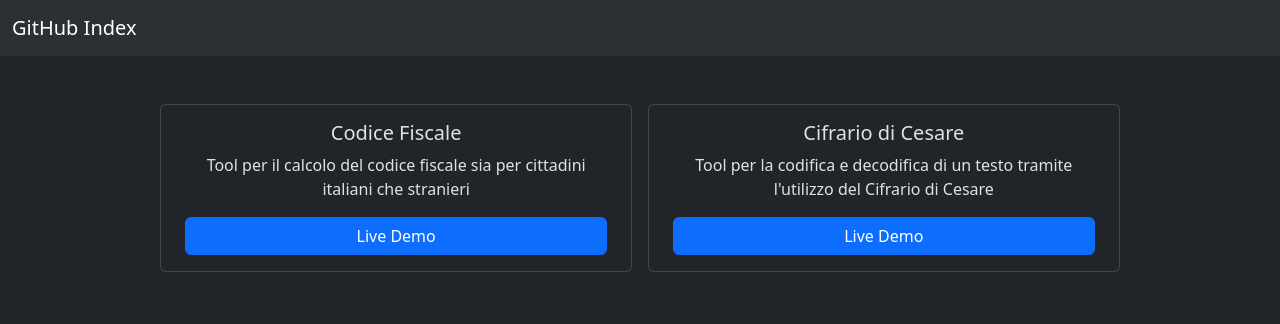
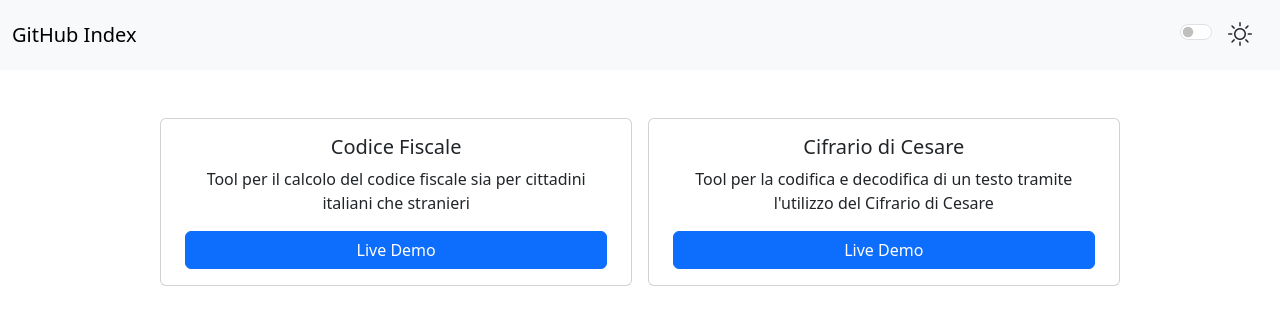
Before and after one commit to MACULINX/maculinx.github.io, a plain HTML site: page index.html in a window 1280 px wide. Drawn offline with nearby package versions, Linux system fonts and the light colour scheme.

Commit message:
Cambio tema semi dinamico

```diff
--- a/index.html
+++ b/index.html
@@ -1,18 +1,31 @@
 <!DOCTYPE html>
 <html lang="it">
+
 <head>
   <meta charset="UTF-8">
   <meta name="viewport" content="width=device-width, initial-scale=1.0">
   <title>maculinx - GitHub</title>
   <link rel="icon" type="image/x-icon" href="https://avatars.githubusercontent.com/u/56220142">
-    <link href="https://cdn.jsdelivr.net/npm/bootstrap@5.3.3/dist/css/bootstrap.min.css" rel="stylesheet" integrity="sha384-QWTKZyjpPEjISv5WaRU9OFeRpok6YctnYmDr5pNlyT2bRjXh0JMhjY6hW+ALEwIH" crossorigin="anonymous">
+  <link href="https://cdn.jsdelivr.net/npm/bootstrap@5.3.3/dist/css/bootstrap.min.css" rel="stylesheet"
+    integrity="sha384-QWTKZyjpPEjISv5WaRU9OFeRpok6YctnYmDr5pNlyT2bRjXh0JMhjY6hW+ALEwIH" crossorigin="anonymous">
+  <link href="https://cdn.jsdelivr.net/npm/bootstrap-icons/font/bootstrap-icons.css" rel="stylesheet">
 </head>
-<body data-bs-theme="dark">
+
+<body data-bs-theme="light">
 
   <div class="mb-3 w-100">
     <nav class="navbar navbar-expand-lg bg-body-tertiary">
       <div class="container-fluid">
         <a class="navbar-brand" href="#">GitHub Index</a>
+        <div class="d-flex mt-2">
+          <div class="form-check form-switch align-items-center">
+            <label class="form-check-label me-3 pb-2" for="lightSwitch">
+              <i id="brightness-icon" class="bi-sun bi-brightness-high" style="font-size: 24px;"></i>
+            </label>
+            <input class="form-check-input mt-2 me-3" type="checkbox" id="lightSwitch"
+              onchange="cambiaTema(this.checked)">
+          </div>
+        </div>
       </div>
     </nav>
   </div>
@@ -28,13 +41,33 @@
       <div class="card text-center h-100 col-md-5 mx-2">
         <div class="card-body d-flex flex-column">
           <h5 class="card-title">Cifrario di Cesare</h5>
-                  <p class="card-text">Tool per la codifica e decodifica di un testo tramite l'utilizzo del Cifrario di Cesare</p>
+          <p class="card-text">Tool per la codifica e decodifica di un testo tramite l'utilizzo del Cifrario di Cesare
+          </p>
           <a href="https://maculinx.com/CifrarioCesare" class="btn btn-primary w-100 mt-auto">Live Demo</a>
         </div>
       </div>
 
     </div>
   </div>
-    <script src="https://cdn.jsdelivr.net/npm/bootstrap@5.3.3/dist/js/bootstrap.bundle.min.js" integrity="sha384-YvpcrYf0tY3lHB60NNkmXc5s9fDVZLESaAA55NDzOxhy9GkcIdslK1eN7N6jIeHz" crossorigin="anonymous"></script>
+  <script src="https://cdn.jsdelivr.net/npm/bootstrap@5.3.3/dist/js/bootstrap.bundle.min.js"
+    integrity="sha384-YvpcrYf0tY3lHB60NNkmXc5s9fDVZLESaAA55NDzOxhy9GkcIdslK1eN7N6jIeHz"
+    crossorigin="anonymous"></script>
+  <script>
+    function cambiaTema(value) {
+      if (value) {
+        document.body.setAttribute('data-bs-theme', 'dark');
+        document.getElementById("brightness-icon").className = "bi-moon";
+      }
+      else {
+        document.body.setAttribute('data-bs-theme', 'light');
+        document.getElementById("brightness-icon").className = "bi-sun";
+      }
+    }
+    if (window.matchMedia && window.matchMedia('(prefers-color-scheme: dark)').matches) {
+      document.getElementById("lightSwitch").checked = true;
+      cambiaTema(true);
+    }
+  </script>
 </body>
+
 </html>
```
Also changed, not shown: 1 other file. Lines whose indentation alone changed are shown as unchanged.
